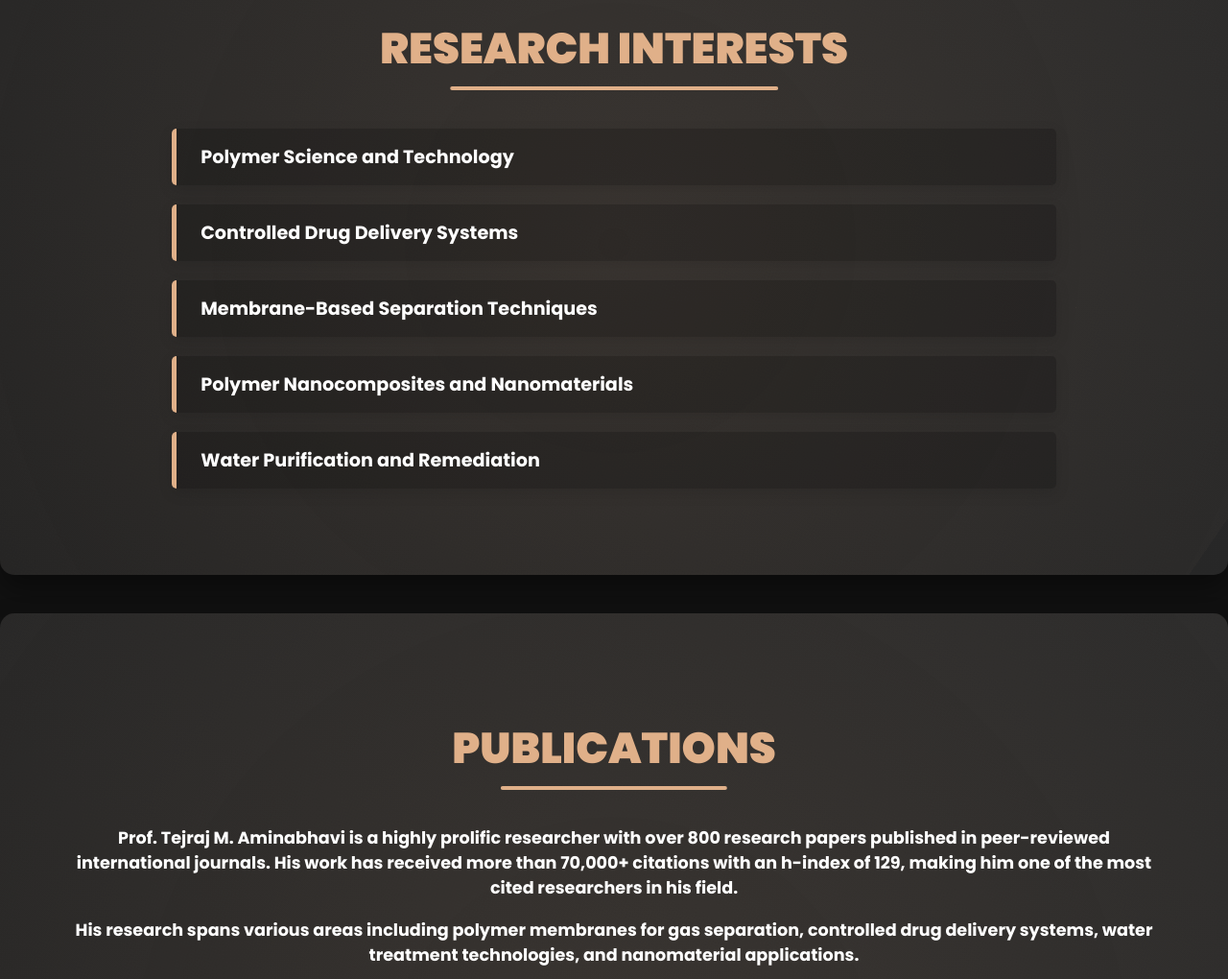
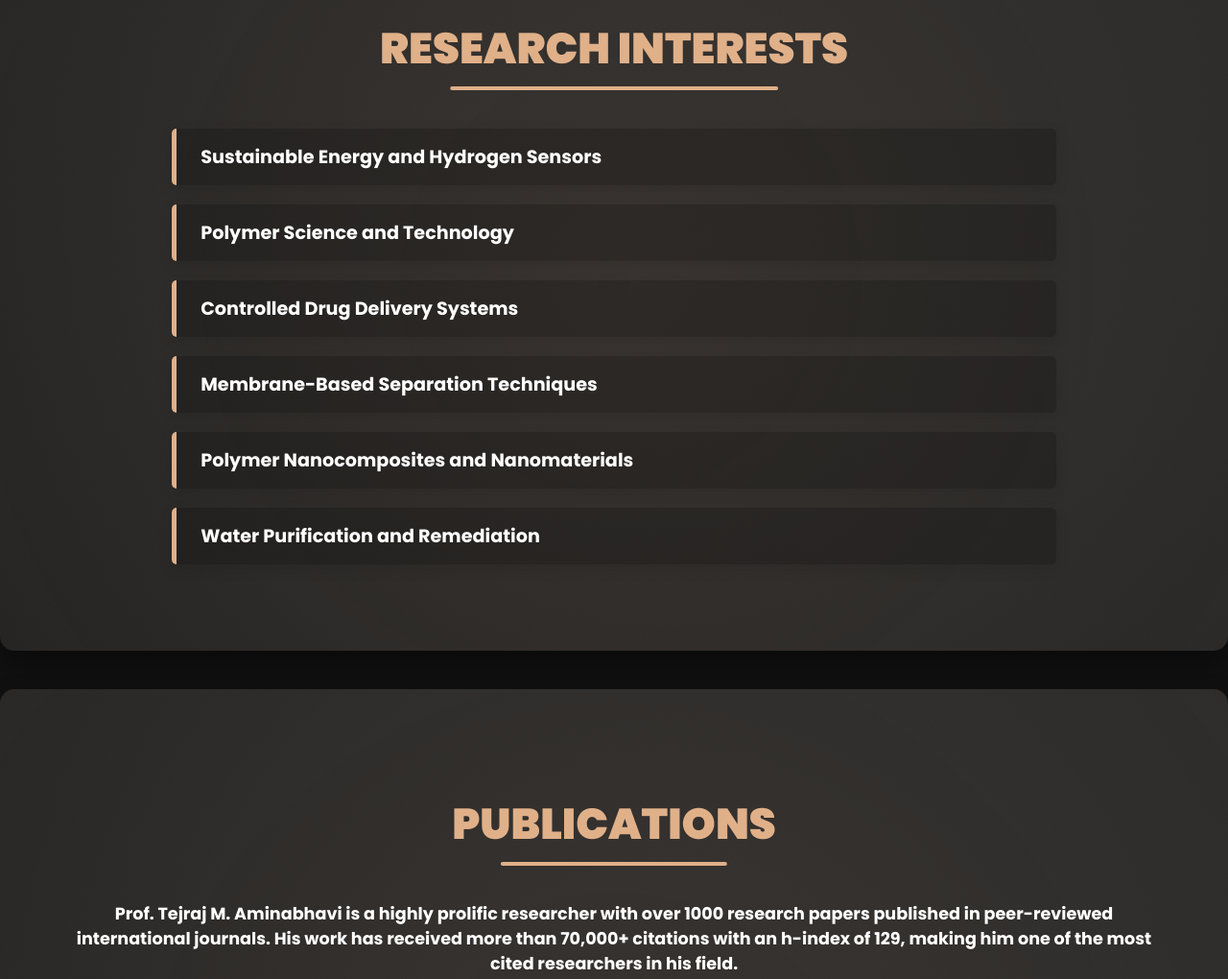
Before and after one commit to 12yasaswi56/alan, a plain HTML site: page index.html in a window 1280 px wide. Shown: the part 1220-2240 px from the top of the page at 96% size. Drawn offline with nearby package versions, Linux system fonts and the light colour scheme.

Commit message:
first commit

```diff
--- a/index.html
+++ b/index.html
@@ -567,6 +567,7 @@
         <div class="container">
             <h2 class="animate__animated animate__fadeInDown">Research Interests</h2>
             <ul class="styled-list">
+                <li class="animate__animated animate__fadeInLeft animate__delay-1">Sustainable Energy and Hydrogen Sensors</li>
                 <li class="animate__animated animate__fadeInLeft animate__delay-1">Polymer Science and Technology</li>
                 <li class="animate__animated animate__fadeInLeft animate__delay-2">Controlled Drug Delivery Systems</li>
                 <li class="animate__animated animate__fadeInLeft animate__delay-3">Membrane-Based Separation Techniques</li>
@@ -579,7 +580,7 @@
     <section id="publications" class="section animate__animated animate__fadeIn">
         <div class="container">
             <h2 class="animate__animated animate__fadeInDown">Publications</h2>
-            <p class="scroll-animate">Prof. Tejraj M. Aminabhavi is a highly prolific researcher with over 800 research papers published in peer-reviewed international journals. His work has received more than 70,000+ citations with an h-index of 129, making him one of the most cited researchers in his field.</p>
+            <p class="scroll-animate">Prof. Tejraj M. Aminabhavi is a highly prolific researcher with over 1000 research papers published in peer-reviewed international journals. His work has received more than 70,000+ citations with an h-index of 129, making him one of the most cited researchers in his field.</p>
             <p class="scroll-animate">His research spans various areas including polymer membranes for gas separation, controlled drug delivery systems, water treatment technologies, and nanomaterial applications.</p>
             <p class="scroll-animate">Some of his most significant publications include:</p>
             <ul class="styled-list">
```
